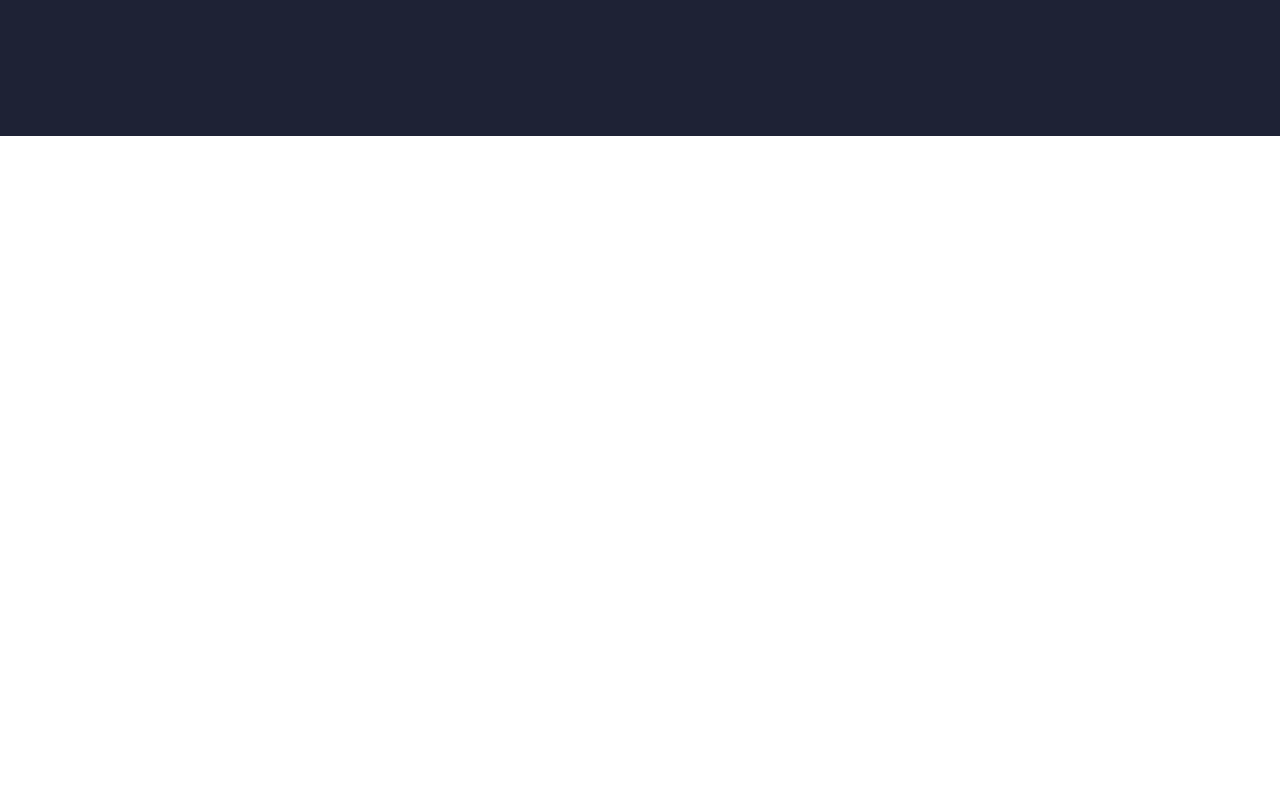
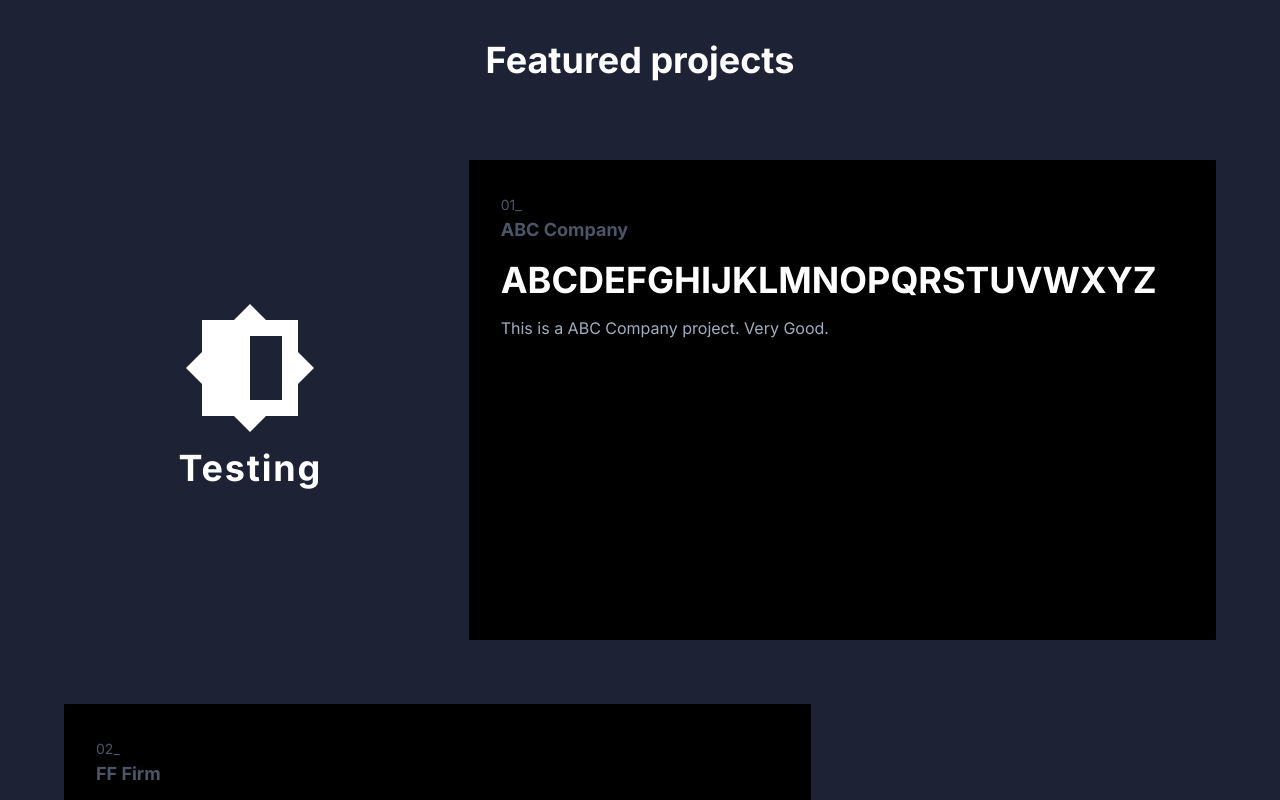
Before and after one commit to nok4123456/ken-chan-ai-portfolio, a Next.js app: page / in a window 1280 px wide. Shown: the part 720-1520 px from the top of the page. Before the commit the page ends 856 px from the top, so only its background shows below. Built offline with nearby package versions, Linux system fonts and the light colour scheme.

Commit message:
Create a functional components for project card

```diff
--- /dev/null
+++ b/src/app/components/Project.tsx
@@ -0,0 +1,80 @@
+import React from "react";
+
+type LeftColumnProps = {
+  pathData: string;
+};
+
+type RightColumnProps = {
+  title: string;
+  subtitle: string;
+  description: string;
+  rowNumber: number;
+};
+
+type ProjectProps = {
+  rightFirst: boolean;
+  RightColumnProps: RightColumnProps;
+  LeftColumnProps: LeftColumnProps;
+};
+
+// Left Column Component
+const LeftColumn: React.FC<LeftColumnProps> = ({ pathData }) => (
+  <div className="lg:w-1/3 flex flex-col items-center justify-center">
+    <div className="w-32 h-32 mb-4">
+      <svg viewBox="0 0 100 100" className="w-full h-full fill-current">
+        <path d={pathData} />
+      </svg>
+    </div>
+    <h2 className="text-4xl font-bold tracking-wider">Testing</h2>
+  </div>
+);
+
+// Right Column Component
+const RightColumn: React.FC<RightColumnProps> = ({
+  title,
+  subtitle,
+  description,
+  rowNumber,
+}) => (
+  <div className="lg:w-2/3 bg-[#000000] p-8 relative">
+    <span className="text-[#4a5568] text-sm">
+      {String(rowNumber).padStart(2, "0")}_
+    </span>
+    <h3 className="text-[#4a5568] text-lg mb-4">{title}</h3>
+    <h2 className="text-4xl font-bold mb-4">{subtitle}</h2>
+    <p className="text-[#a0aec0] mb-8">{description}</p>
+  </div>
+);
+
+// Project Component
+const Project: React.FC<ProjectProps> = ({
+  rightFirst,
+  RightColumnProps: { title, subtitle, description, rowNumber },
+  LeftColumnProps: { pathData },
+}) => (
+  <div className="min-w-full min-h-[calc(100vh-256px)] flex flex-col lg:flex-row gap-8 p-8">
+    {rightFirst ? (
+      <>
+        <RightColumn
+          title={title}
+          subtitle={subtitle}
+          description={description}
+          rowNumber={rowNumber}
+        />
+        <LeftColumn pathData={pathData} />
+      </>
+    ) : (
+      <>
+        <LeftColumn pathData={pathData} />
+        <RightColumn
+          title={title}
+          subtitle={subtitle}
+          description={description}
+          rowNumber={rowNumber}
+        />
+      </>
+    )}
+  </div>
+);
+
+export default Project;
--- a/src/app/page.tsx
+++ b/src/app/page.tsx
@@ -3,11 +3,14 @@
 import { Github, Linkedin } from "lucide-react";
 import Link from "next/link";
 import { TypeAnimation } from "react-type-animation";
+import Project from "./components/Project";
 
 export default function Page() {
+  const iconPath =
+    "M50 0L62.5 12.5H87.5V37.5L100 50L87.5 62.5V87.5H62.5L50 100L37.5 87.5H12.5V62.5L0 50L12.5 37.5V12.5H37.5L50 0ZM50 25V75H75V25H50Z";
   return (
-    <div className="min-h-screen flex flex-col justify-center items-center p-8  bg-[#1e2235] text-white">
-      <div className=" justify-center animate-pop-in">
+    <div className="min-h-screen flex flex-col justify-center items-center p-8 bg-[#1e2235] text-white">
+      <div className=" flex flex-col items-center justify-center min-h-[calc(100vh-256px)]  animate-pop-in">
         <h1 className="text-8xl font-bold mb-2">
           Ken Chan<span className="text-purple-500">.</span>
         </h1>
@@ -78,6 +81,32 @@ export default function Page() {
           </p>
         </div>
       </div>
+      {/* The featured project */}
+      <div className="mt-32 flex flex-col items-center justify-center min-w-full">
+        <h1 className="text-4xl font-bold mb-12">Featured projects</h1>
+        {/* First Project cards */}
+        <Project
+          rightFirst={false}
+          RightColumnProps={{
+            title: "ABC Company",
+            subtitle: "ABCDEFGHIJKLMNOPQRSTUVWXYZ",
+            description: "This is a ABC Company project. Very Good.",
+            rowNumber: 1,
+          }}
+          LeftColumnProps={{ pathData: iconPath }}
+        />
+        {/* Second Project cards */}
+        <Project
+          rightFirst={true}
+          RightColumnProps={{
+            title: "FF Firm",
+            subtitle: "FF is a good firm",
+            description: "FF is a good firm. I am very proud of my work.",
+            rowNumber: 2,
+          }}
+          LeftColumnProps={{ pathData: iconPath }}
+        />
+      </div>
     </div>
   );
 }
```
